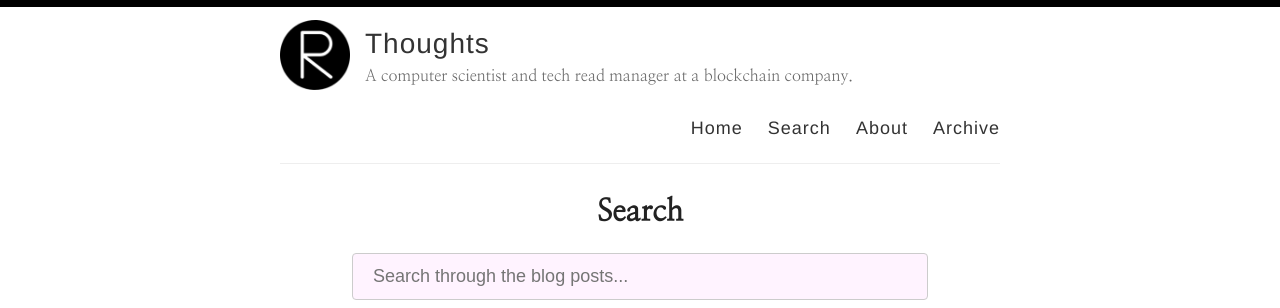
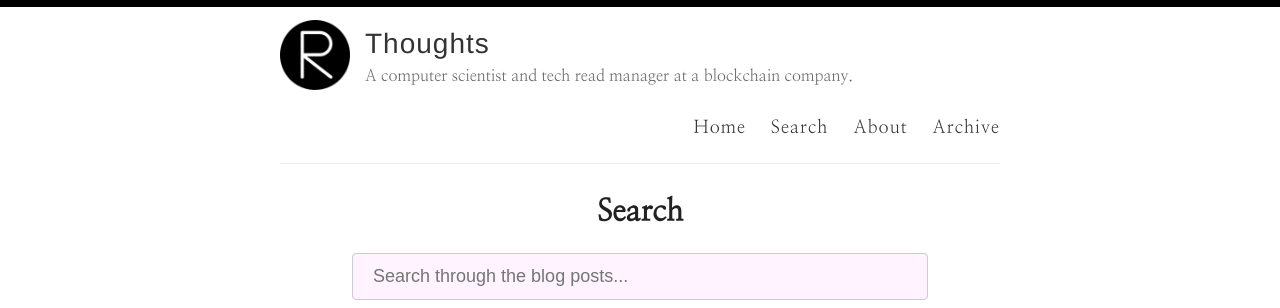
Before and after one commit to appff/appff.github.io, a Jekyll site: the page built from _pages/search.md, in a window 1280 px wide. Shown: the top 308 px of the page. Built offline with Jekyll 4.4.1, drawn with Linux system fonts in a browser that asks for light colours.

Commit message:
Update nav font

```diff
--- a/assets/style.scss
+++ b/assets/style.scss
@@ -335,7 +335,7 @@ p > img {
 nav {
   float: right;
   margin-top: 23px; // @TODO: Vertically middle align
-  font-family: $helveticaNeue;
+  font-family: "Nanum Myeongjo", serif;
   font-size: 18px;
 
   @include mobile {
```
